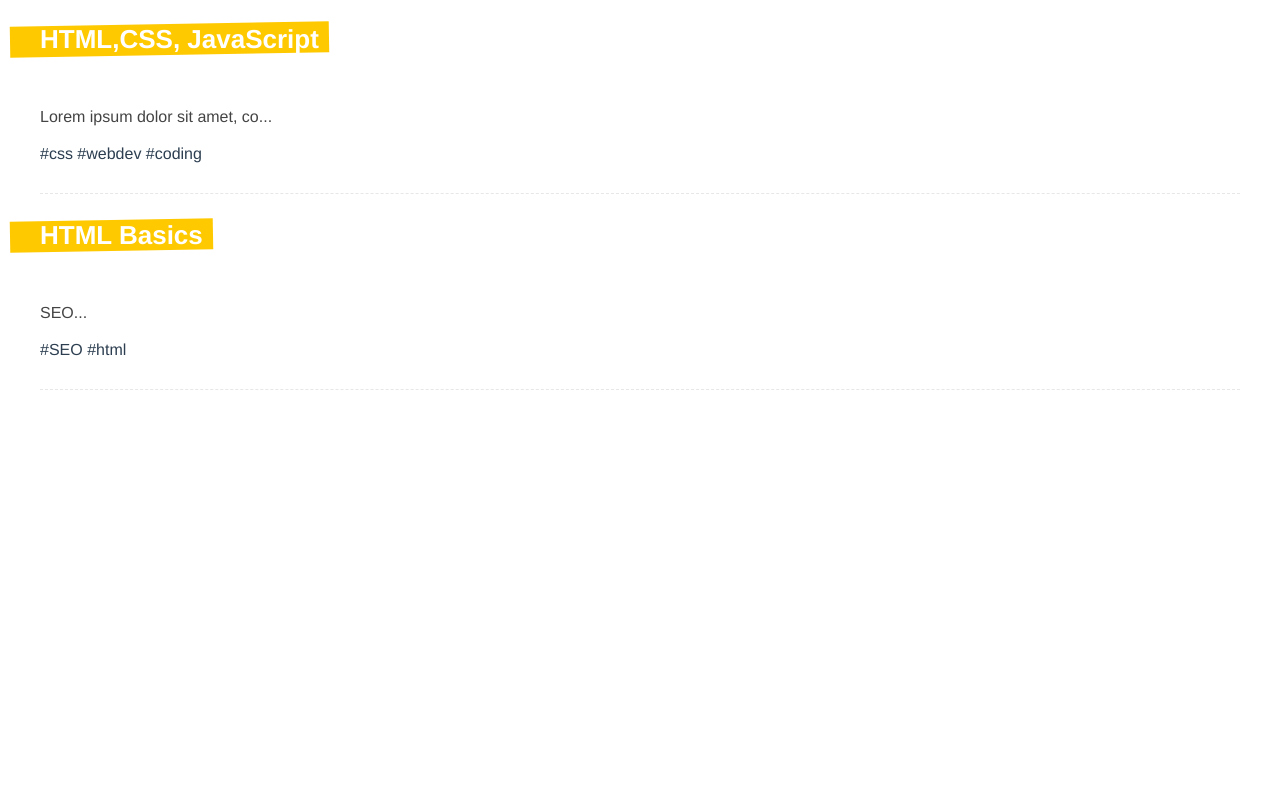
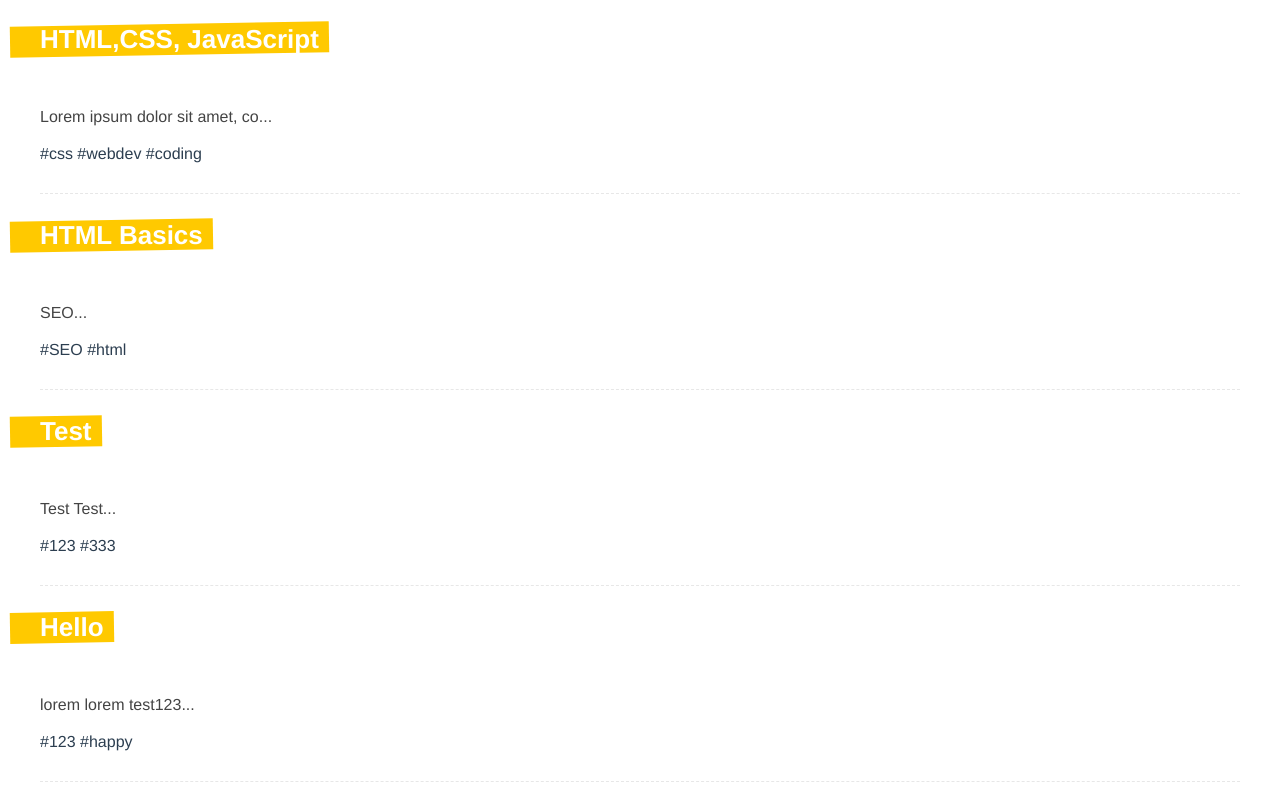
Before and after one commit to wenlinlee-82gogolee/my-blog, a Vue app: page / in a window 1280 px wide. Shown: the part 333-1133 px from the top of the page. Before the commit the page ends 800 px from the top, so only its background shows below. Built offline with nearby package versions, Linux system fonts and the light colour scheme; data requests are answered from the project's data file.

Commit message:
redirect to homepage after creating a new post

```diff
--- a/data/db.json
+++ b/data/db.json
@@ -28,6 +28,24 @@
         "html"
       ],
       "id": 3
+    },
+    {
+      "title": "Test",
+      "body": "Test Test",
+      "tags": [
+        "123",
+        "333"
+      ],
+      "id": 4
+    },
+    {
+      "title": "Hello",
+      "body": "lorem lorem\ntest123",
+      "tags": [
+        "123",
+        "happy"
+      ],
+      "id": 5
     }
   ]
 }
--- a/src/views/CreateView.vue
+++ b/src/views/CreateView.vue
@@ -15,12 +15,16 @@
 
 <script>
 import { ref } from 'vue';
+import { useRouter } from 'vue-router';
 export default {
   setup() {
     const title = ref('');
     const body = ref('');
     const tag = ref('');
     const tags = ref([]);
+
+    const router = useRouter();
+    // console.log(router);
 
     const handleKeydown = () => {
       tag.value = tag.value.replace(/\s+/g, '');
@@ -38,6 +42,8 @@ export default {
         headers: { 'Content-Type': 'application/json' },
         body: JSON.stringify(post),
       });
+
+      router.push('/');
     };
 
     return { title, body, tag, handleKeydown, tags, handleSubmit };
@@ -93,6 +99,7 @@ button {
   padding: 8px 16px;
   font-size: 18px;
   font-weight: 700;
+  cursor: pointer;
 }
 .pill {
   display: inline-block;
```
